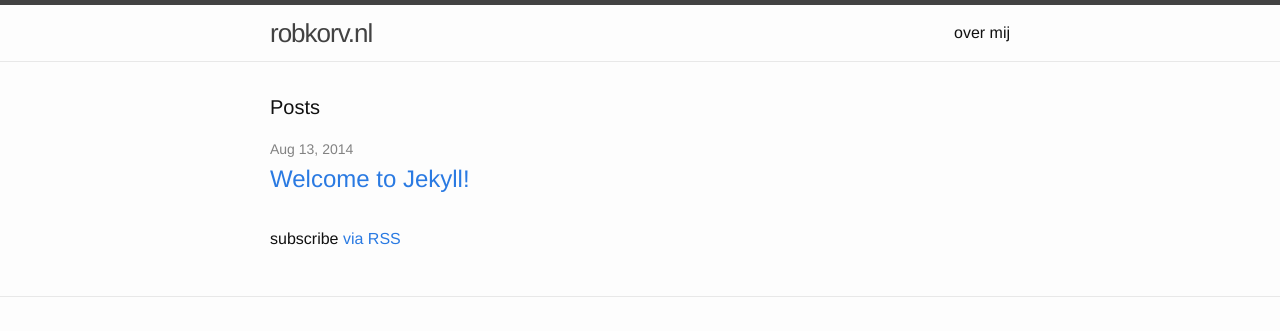
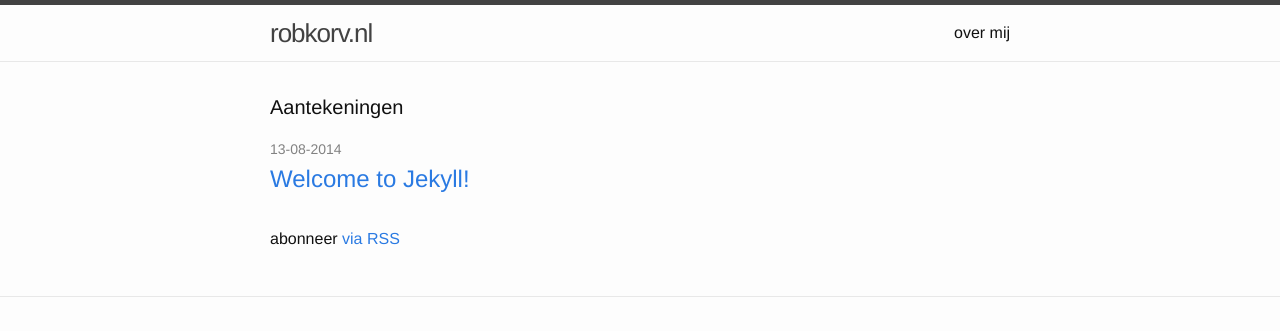
Before and after one commit to robkorv/robkorv.github.io, a Jekyll site: the page built from index.html, in a window 1280 px wide. Shown: the top 331 px of the page. Built offline with Jekyll 4.4.1, drawn with Linux system fonts in a browser that asks for light colours; comment, search, counter and statistics services are not loaded.

Commit message:
dutch words and date format

```diff
--- a/index.html
+++ b/index.html
@@ -4,12 +4,12 @@
 
 <div class="home">
 
-  <h1 class="page-heading">Posts</h1>
+  <h1 class="page-heading">Aantekeningen</h1>
 
   <ul class="post-list">
     {% for post in site.posts %}
       <li>
-        <span class="post-meta">{{ post.date | date: "%b %-d, %Y" }}</span>
+        <span class="post-meta">{{ post.date | date: "%d-%m-%Y" }}</span>
 
         <h2>
           <a class="post-link" href="{{ post.url | prepend: site.baseurl }}">{{ post.title }}</a>
@@ -18,6 +18,6 @@
     {% endfor %}
   </ul>
 
-  <p class="rss-subscribe">subscribe <a href="{{ "/feed.xml" | prepend: site.baseurl }}">via RSS</a></p>
+  <p class="rss-subscribe">abonneer <a href="{{ "/feed.xml" | prepend: site.baseurl }}">via RSS</a></p>
 
 </div>
```
